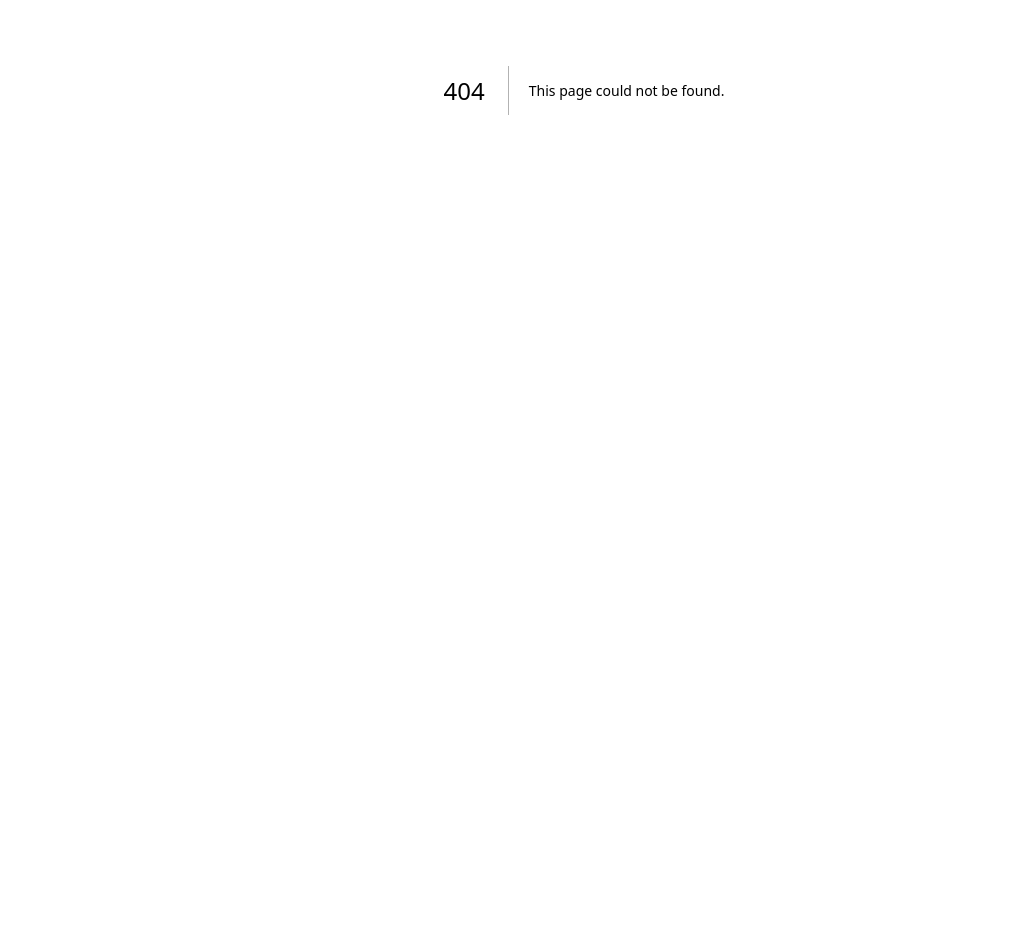
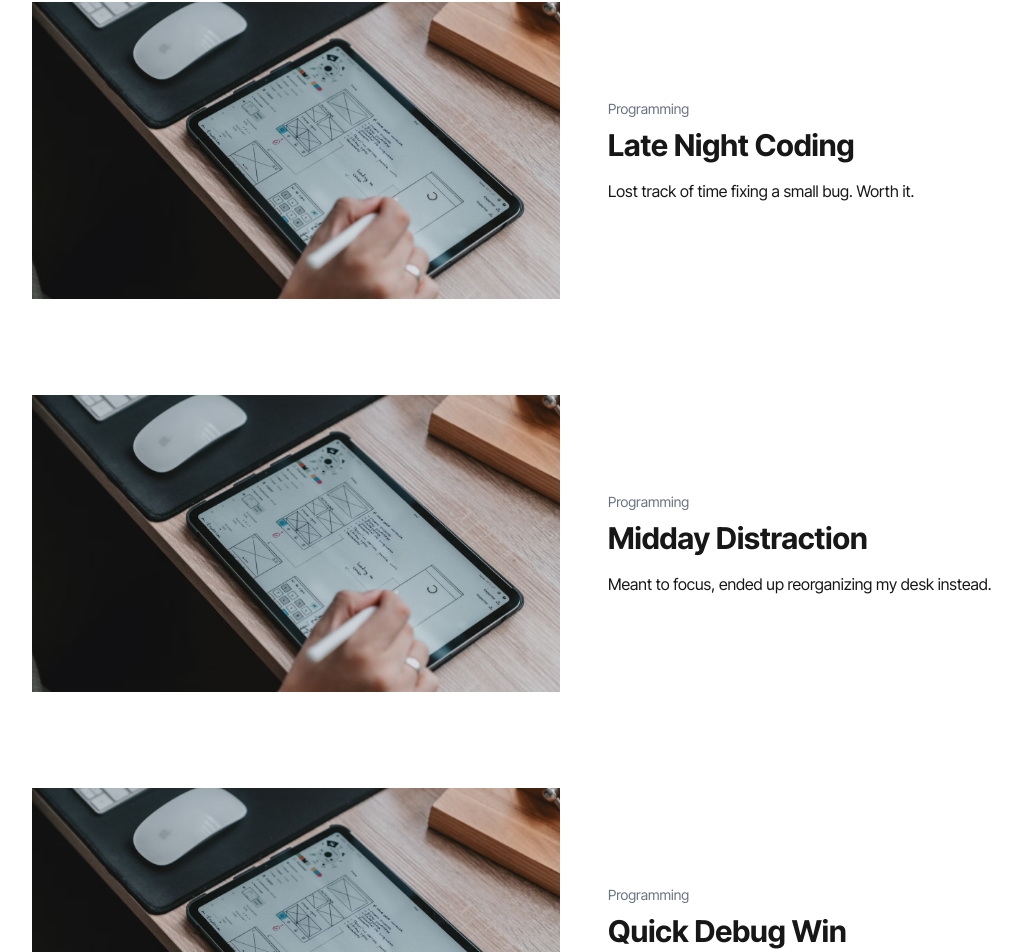
Before and after one commit to xyzoscar/oscar-castaneda-red, a Next.js app: page /daily-blog in a window 1280 px wide. Before the commit this address had no page. Shown: the part 310-1262 px from the top of the page, without its empty margins (56-1078 px from the left). Before the commit the page ends 800 px from the top, so only its background shows below. Built offline with nearby package versions, Linux system fonts and the light colour scheme.

Commit message:
feat: add blog beta

```diff
--- /dev/null
+++ b/app/daily-blog/page.tsx
@@ -0,0 +1,65 @@
+import Image from "next/image";
+
+const posts = [
+  {
+    title: "Late Night Coding",
+    excerpt: "Lost track of time fixing a small bug. Worth it.",
+    date: "2025-03-20",
+  },
+  {
+    title: "Midday Distraction",
+    excerpt: "Meant to focus, ended up reorganizing my desk instead.",
+    date: "2025-03-21",
+  },
+  {
+    title: "Quick Debug Win",
+    excerpt: "Found the issue in five minutes. Feels rare but good.",
+    date: "2025-03-22",
+  },
+  {
+    title: "Procrastination Mode",
+    excerpt: "Opened the editor. Stared at the screen. Closed it.",
+    date: "2025-03-23",
+  },
+  {
+    title: "Random Idea at 2AM",
+    excerpt:
+      "Jotted something down half-asleep. Might be genius, might be trash.",
+    date: "2025-03-24",
+  },
+];
+
+export default async function MyComponent() {
+  return (
+    <div>
+      <h1 className="text-5xl font-semibold my-24">Daily blog</h1>
+      <div className="grid gap-16 md:gap-24">
+        {posts.map((post) => (
+          <div
+            key={post.title}
+            className="grid md:grid-cols-2 gap-6 md:gap-12 items-center"
+          >
+            <div className="relative overflow-hidden bg-gray-100">
+              <Image
+                src="/images/placeholder.avif"
+                alt={post.title}
+                width={700}
+                height={400}
+                className="w-full h-auto aspect-[16/9] object-cover transition-transform duration-300 hover:scale-105"
+              />
+            </div>
+            <div className="flex flex-col">
+              <div className="text-sm text-gray-500 dark:text-white mb-2">
+                Programming
+              </div>
+              <h2 className="text-2xl font-bold mb-4 md:text-3xl">
+                {post.title}
+              </h2>
+              <p>{post.excerpt}</p>
+            </div>
+          </div>
+        ))}
+      </div>
+    </div>
+  );
+}
--- a/app/layout.tsx
+++ b/app/layout.tsx
@@ -1,6 +1,8 @@
 import type { Metadata } from "next";
 import { Inter_Tight } from "next/font/google";
 import "./globals.css";
+import { Navigation } from "@/components/layout/navigation";
+import { Footer } from "@/components/layout/footer";
 
 const interTight = Inter_Tight({
   variable: "--font-inter-tight",
@@ -23,7 +25,9 @@ export default function RootLayout({
       <body className={`${interTight.variable}  antialiased`}>
         <div className="w-full">
           <div className="max-w-6xl px-5 md:px-6 mx-auto">
+            <Navigation />
             <main>{children}</main>
+            <Footer />
           </div>
         </div>
       </body>
--- a/app/page.tsx
+++ b/app/page.tsx
@@ -1,15 +1,11 @@
-import { Footer } from "@/components/layout/footer";
-import { Navigation } from "@/components/layout/navigation";
 import { Hero } from "@/components/sections/home/hero";
 import { PortfolioGrid } from "@/components/sections/shared/portfolio-grid";
 
 export default function Home() {
   return (
     <div>
-      <Navigation />
       <Hero />
       <PortfolioGrid />
-      <Footer />
     </div>
   );
 }
--- /dev/null
+++ b/app/project/[slug]/page.tsx
@@ -0,0 +1,22 @@
+import type { Metadata } from "next";
+
+export const metadata: Metadata = {
+  title: "Example page",
+  description: "This is an example page",
+};
+
+interface IParams {
+  params: {
+    slug: string;
+  };
+}
+
+export default async function ProjectPage({ params }: IParams) {
+  const { slug } = await params;
+
+  return (
+    <div className="mt-24">
+      <p>Page {slug}</p>
+    </div>
+  );
+}
--- a/components/sections/shared/portfolio-grid.tsx
+++ b/components/sections/shared/portfolio-grid.tsx
@@ -6,54 +6,63 @@ const projectsData = [
     id: 1,
     title: "Expense Tracker",
     description: "Monitor daily expenses easily",
+    slug: "expense-tracker",
     imageUrl: "/images/placeholder.avif",
   },
   {
     id: 2,
     title: "Invoice Manager",
     description: "Create and manage invoices fast",
+    slug: "invoice-manager",
     imageUrl: "/images/placeholder.avif",
   },
   {
     id: 3,
     title: "Budget Planner",
     description: "Set budgets and control spending",
+    slug: "budget-planner",
     imageUrl: "/images/placeholder.avif",
   },
   {
     id: 4,
     title: "Stock Analyzer",
     description: "Analyze real-time market trends",
+    slug: "stock-analyzer",
     imageUrl: "/images/placeholder.avif",
   },
   {
     id: 5,
     title: "Tax Calculator",
     description: "Calculate taxes with accuracy",
+    slug: "tax-calculator",
     imageUrl: "/images/placeholder.avif",
   },
   {
     id: 6,
     title: "Payroll System",
     description: "Automate employee payrolls easily",
+    slug: "payroll-system",
     imageUrl: "/images/placeholder.avif",
   },
   {
     id: 7,
     title: "Crypto Wallet",
     description: "Securely store and trade crypto",
+    slug: "crypto-wallet",
     imageUrl: "/images/placeholder.avif",
   },
   {
     id: 8,
     title: "Loan Manager",
     description: "Manage and track all loans",
+    slug: "loan-Manager",
     imageUrl: "/images/placeholder.avif",
   },
   {
     id: 9,
     title: "Financial Dashboard",
     description: "Visualize financial KPIs clearly",
+    slug: "financial-dashboard",
     imageUrl: "/images/placeholder.avif",
   },
 ];
@@ -63,7 +72,10 @@ export function PortfolioGrid() {
     <section className="grid grid-cols-1 md:grid-cols-2 lg:grid-cols-3 gap-10">
       {projectsData.map((project) => (
         <div key={project.id} className="overflow-hidden">
-          <Link href="/" className="block group hover:cursor-pointer">
+          <Link
+            href={`/project/${project.slug}`}
+            className="block group hover:cursor-pointer"
+          >
             <div className="aspect-[4/3] overflow-hidden bg-gray-100 relative">
               <Image
                 src={project.imageUrl}
```
